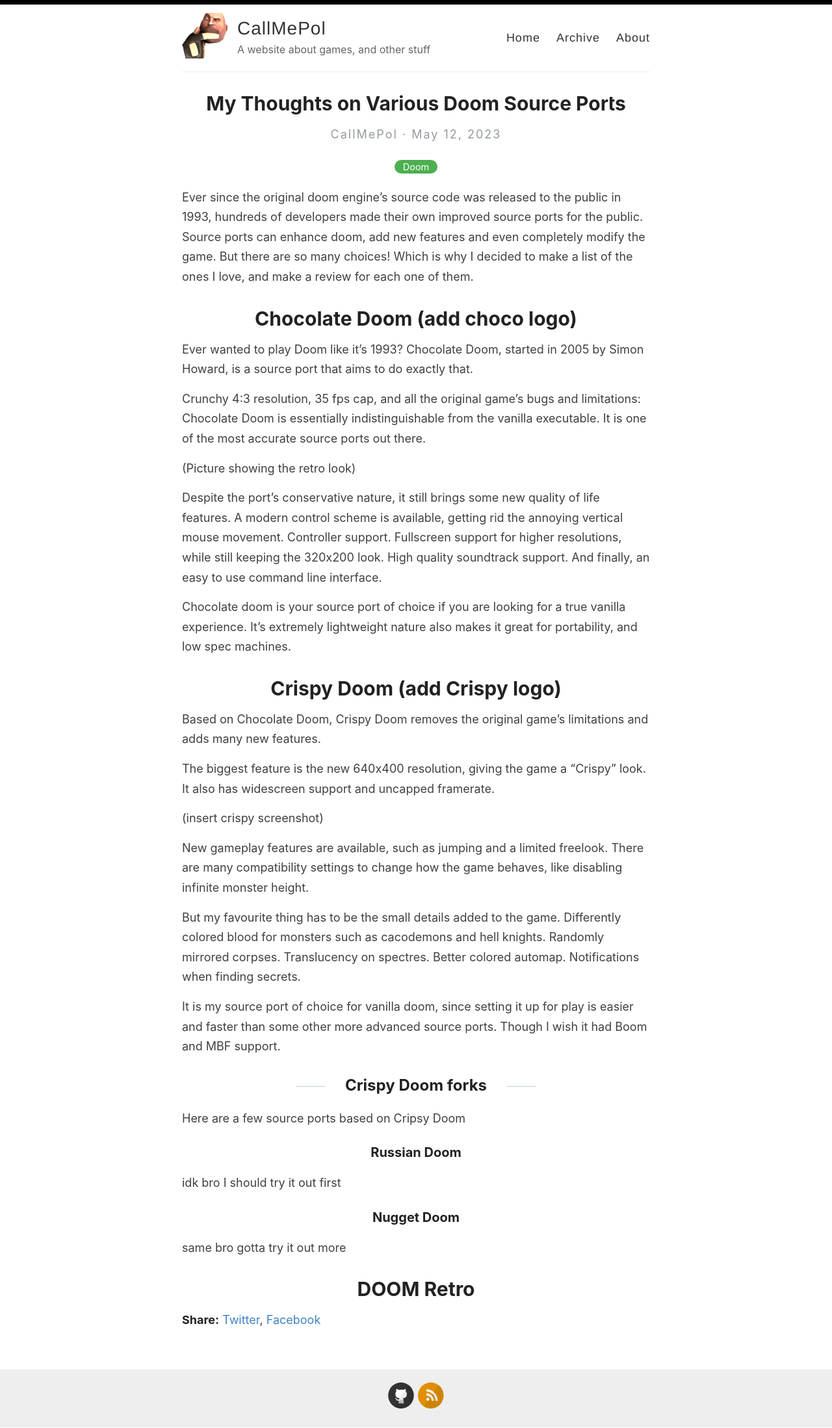
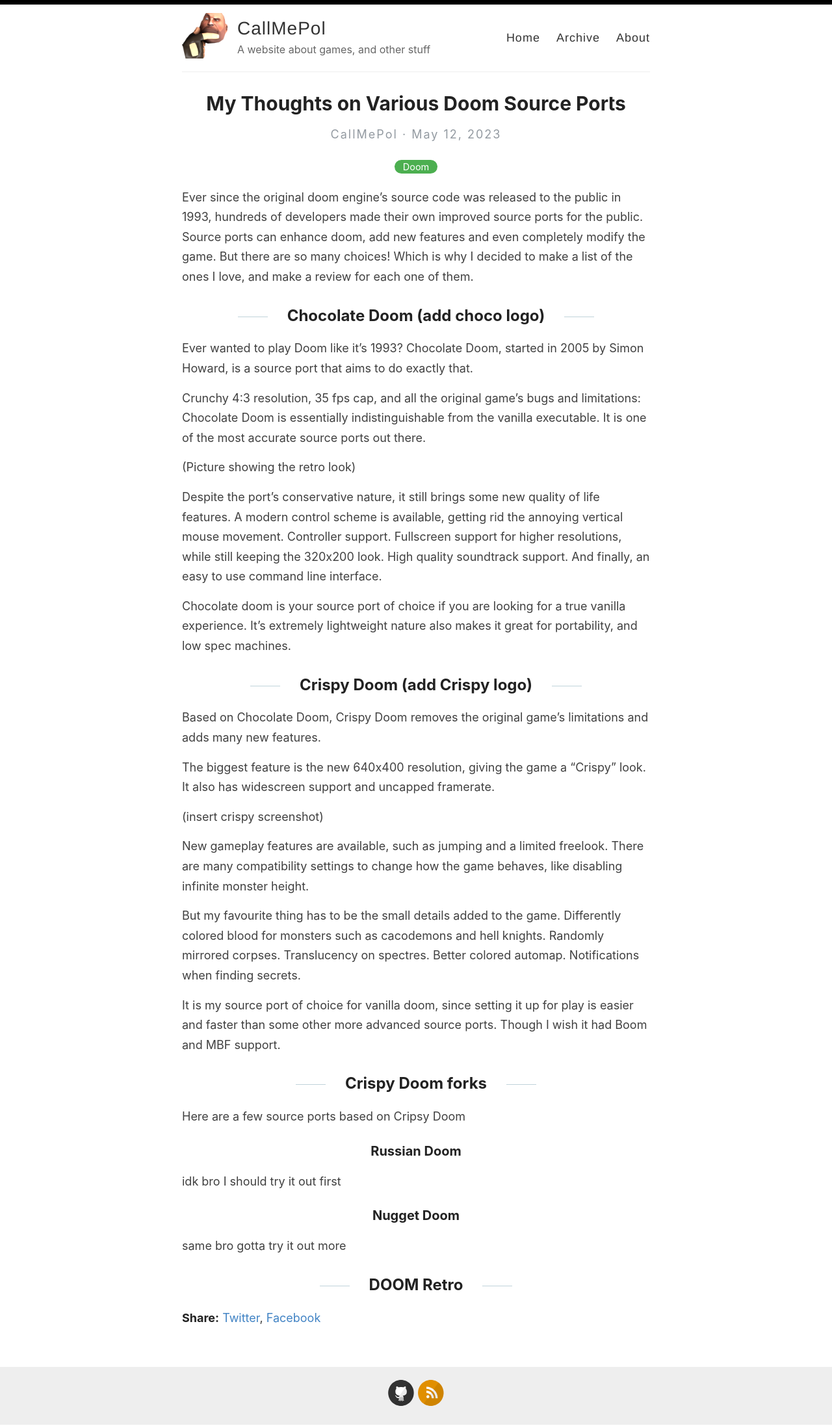
Before and after one commit to poleve540/CallMePol, a Jekyll site: the page built from _posts/2023-05-12-sourceport-review.md, in a window 1280 px wide. Shown: the whole page at 65% size. Built offline with Jekyll 4.4.1, drawn with Linux system fonts in a browser that asks for light colours.

```diff
--- a/_posts/2023-05-12-sourceport-review.md
+++ b/_posts/2023-05-12-sourceport-review.md
@@ -5,7 +5,7 @@ categories: Doom
 ---
 Ever since the original doom engine's source code was released to the public in 1993, hundreds of developers made their own improved source ports for the public. Source ports can enhance doom, add new features and even completely modify the game. But there are so many choices! Which is why I decided to make a list of the ones I love, and make a review for each one of them.
 
-# Chocolate Doom (add choco logo)
+## Chocolate Doom (add choco logo)
 Ever wanted to play Doom like it's 1993? Chocolate Doom, started in 2005 by Simon Howard, is a source port that aims to do exactly that.
 
 Crunchy 4:3 resolution, 35 fps cap, and all the original game's bugs and limitations: Chocolate Doom is essentially indistinguishable from the vanilla executable. It is one of the most accurate source ports out there.
@@ -16,7 +16,7 @@ Despite the port's conservative nature, it still brings some new quality of life
 
 Chocolate doom is your source port of choice if you are looking for a true vanilla experience. It's extremely lightweight nature also makes it great for portability, and low spec machines.
 
-# Crispy Doom (add Crispy logo)
+## Crispy Doom (add Crispy logo)
 Based on Chocolate Doom, Crispy Doom removes the original game's limitations and adds many new features.
 
 The biggest feature is the new 640x400 resolution, giving the game a "Crispy" look. It also has widescreen support and uncapped framerate.
@@ -36,7 +36,7 @@ idk bro I should try it out first
 ### Nugget Doom
 same bro gotta try it out more
 
-# DOOM Retro
+## DOOM Retro
 
 <!--stackedit_data:
 eyJwcm9wZXJ0aWVzIjoiZXh0ZW5zaW9uczpcbiAgcHJlc2V0Oi
```
